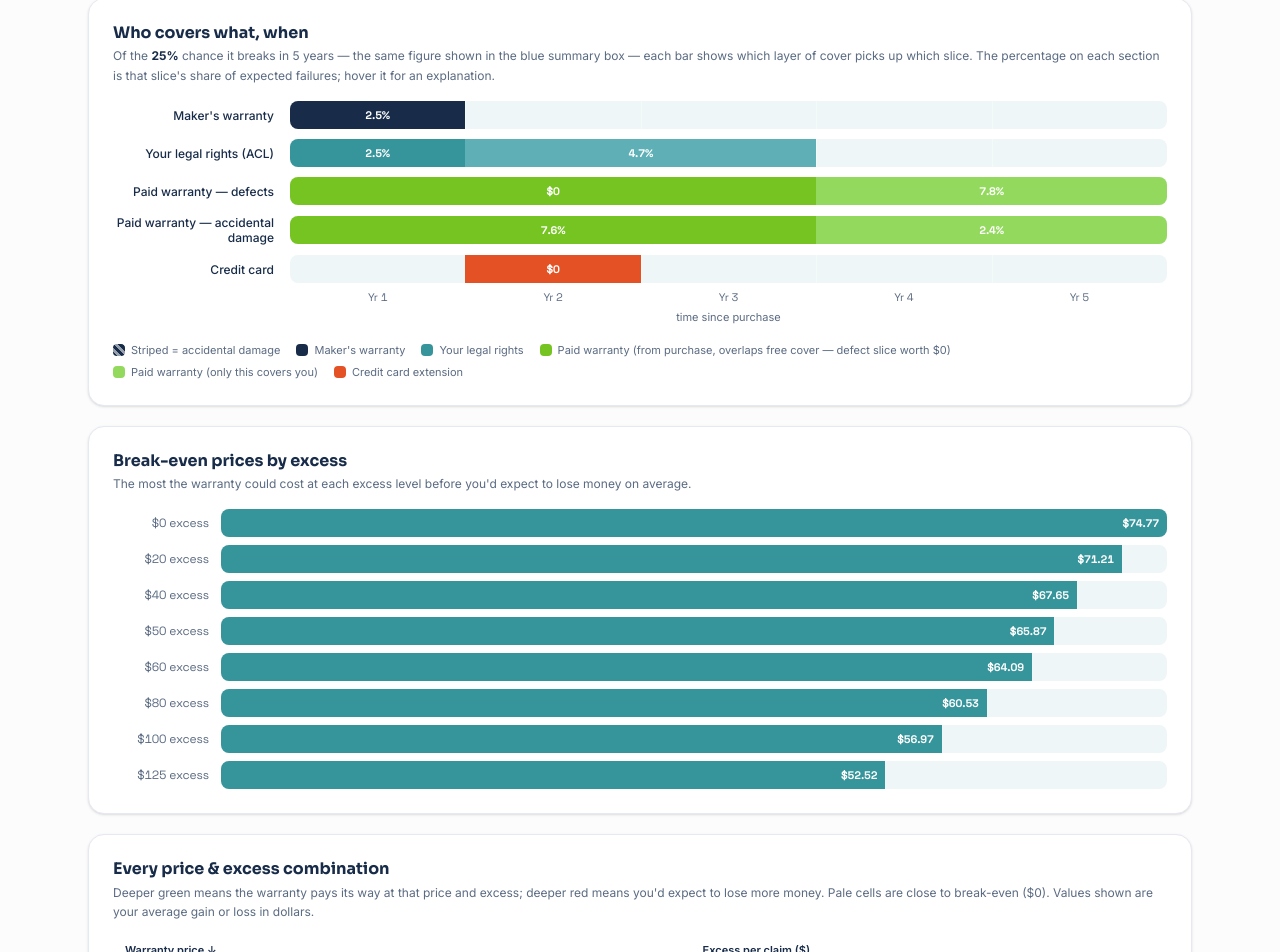
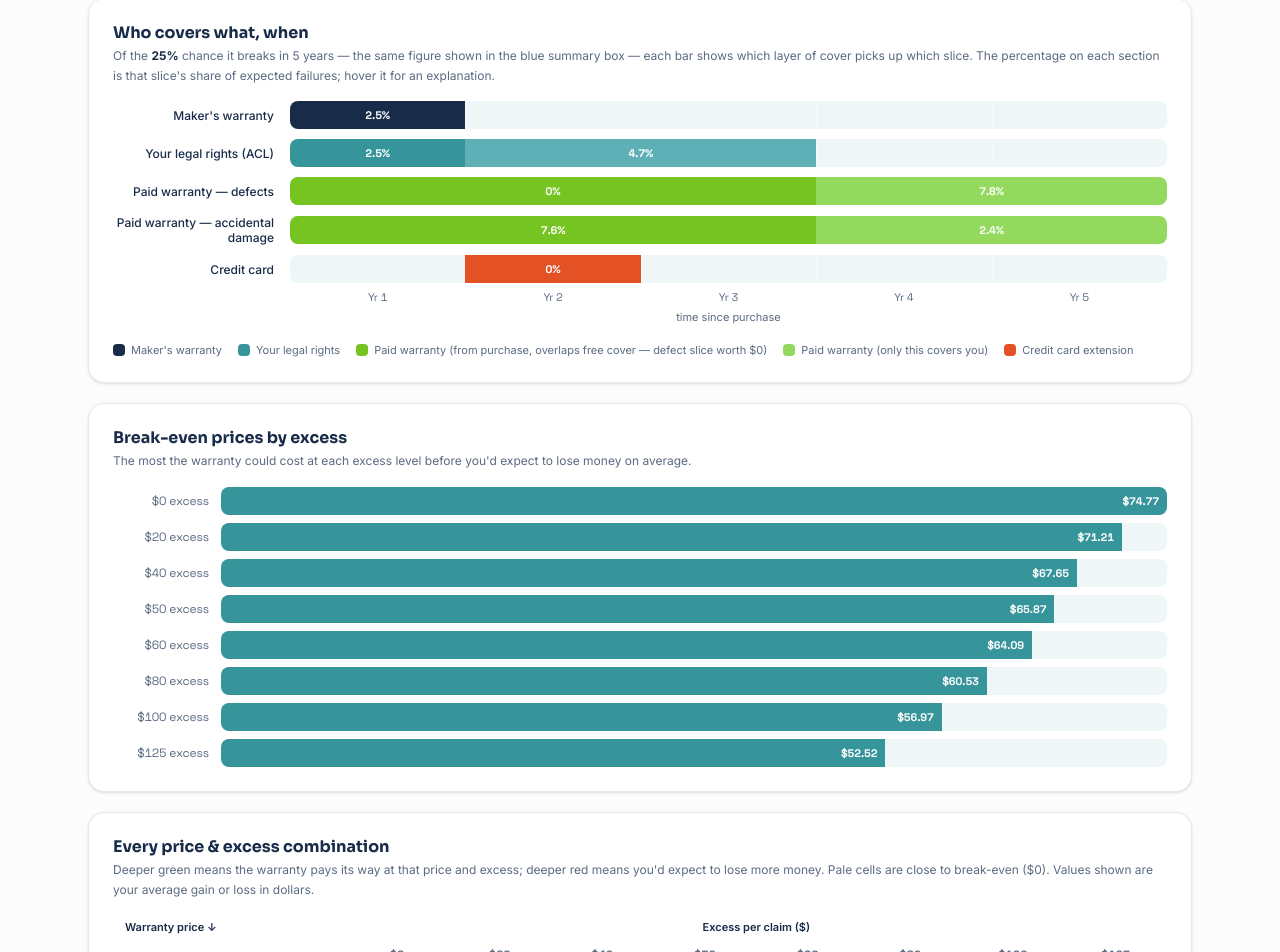
Before and after one commit to ivandenisovich/extended-warranty-calculator, a Next.js app: page / in a window 1280 px wide. Shown: the part 2033-2985 px from the top of the page. Built offline with nearby package versions, Linux system fonts and the light colour scheme.

Commit message:
Remove accidental damage legend and overlay

```diff
--- a/app/NumbersSection.tsx
+++ b/app/NumbersSection.tsx
@@ -24,16 +24,11 @@ interface Segment {
   leftPct: number;
   widthPct: number;
   riskPct: number;
-  accPct?: number;
   color: string;
   text?: 'dark' | 'light';
   tooltip: string;
   label?: string;
 }
-
-// Diagonal white stripes over the segment colour mark the accidental-damage
-// slice of a bar (defects/failures are the solid part).
-const ACC_STRIPES = 'repeating-linear-gradient(45deg, transparent 0 3px, rgba(255,255,255,0.55) 3px 6px)';
 
 // Green/red with opacity scaled to how good the combination is: full green at
 // the best net value, full red at the worst, transparent at $0 break-even.
@@ -104,12 +99,6 @@ function TrackBar({
               } ${s.leftPct <= 0.01 ? 'rounded-l-lg' : ''} ${s.leftPct + s.widthPct >= 99.9 ? 'rounded-r-lg' : ''}`}
               style={{ left: `${s.leftPct}%`, width: `${Math.max(s.widthPct, 1)}%`, backgroundColor: s.color }}
             >
-              {s.accPct && s.accPct > 0 && s.riskPct > 0 ? (
-                <div
-                  className="absolute top-0 bottom-0 right-0 rounded-r-lg pointer-events-none"
-                  style={{ width: `${(s.accPct / s.riskPct) * 100}%`, backgroundImage: ACC_STRIPES }}
-                />
-              ) : null}
               {s.widthPct > 9 ? (
                 <span className="group relative cursor-help">
                   {s.label ?? `${s.riskPct}%`}
@@ -179,9 +168,9 @@ export default function NumbersSection({
 
   const mfrTooltip = `${evaluation.mfrTrack.riskPercentage}% of the expected failures (all defects — the maker's warranty never covers accidents) happen while the maker's warranty covers you. This risk is covered free.`;
   const aclExtraTooltip = `A further ${+(evaluation.aclTrack.riskPercentage - evaluation.mfrTrack.riskPercentage).toFixed(1)}% of failures (all defects — your legal rights don't cover accidents) happen after the maker's warranty ends but while your legal rights still cover you. Also free.`;
-  const ewDefectOverlapTooltip =`${evaluation.ewTrack.overlapDefectRiskPercentage}% of failures are defects that happen while the paid warranty overlaps your free cover (maker's warranty or your legal rights). The paid warranty makes you use those remedies first, so this slice is worth $0.`;
+  const ewDefectOverlapTooltip =`${evaluation.ewTrack.overlapDefectRiskPercentage}% of failures are defects that happen while the paid warranty overlaps your free cover (maker's warranty or your legal rights). The paid warranty makes you use those remedies first, so this slice adds 0% of extra cover.`;
   const ewDefectPostTooltip = `${evaluation.ewTrack.postAclDefectRiskPercentage}% of failures are defects in the stretch where only the paid warranty covers you. This is the part that earns its keep.`;
-  const ewAccOverlapTooltip = `${evaluation.ewTrack.overlapAccidentalRiskPercentage}% of failures are accidental damage (drops, spills) while the paid warranty overlaps your free cover. You'd be protected even without it.`;
+  const ewAccOverlapTooltip = `${evaluation.ewTrack.overlapAccidentalRiskPercentage}% of failures are accidental damage (drops, spills) while the paid warranty overlaps your free cover. This is the only remedy that covers accidents, so this slice is exactly where the paid warranty earns its keep.`;
   const ewAccPostTooltip = `${evaluation.ewTrack.postAclAccidentalRiskPercentage}% of failures are accidental damage in the stretch where only the paid warranty covers you.`;
   const ccRedundant =
     ccExtensionMonths > 0 &&
@@ -311,7 +300,7 @@ export default function NumbersSection({
             label="Paid warranty — defects"
             gridlines={gridlines}
             segments={[
-              { leftPct: 0, widthPct: trackPcts.ewOverlap, riskPct: evaluation.ewTrack.overlapDefectRiskPercentage, color: LIME, text: 'light', tooltip: ewDefectOverlapTooltip, label: '$0' },
+              { leftPct: 0, widthPct: trackPcts.ewOverlap, riskPct: evaluation.ewTrack.overlapDefectRiskPercentage, color: LIME, text: 'light', tooltip: ewDefectOverlapTooltip, label: '0%' },
               { leftPct: trackPcts.ewOverlap, widthPct: trackPcts.ewPostAcl, riskPct: evaluation.ewTrack.postAclDefectRiskPercentage, color: '#93d95e', text: 'light', tooltip: ewDefectPostTooltip },
             ]}
           />
@@ -328,13 +317,13 @@ export default function NumbersSection({
           <TrackBar
             label="Credit card"
             gridlines={gridlines}
-            segments={[{ leftPct: trackPcts.mfr, widthPct: trackPcts.cc, riskPct: evaluation.ccTrack.riskPercentage, color: ORANGE, text: 'light', tooltip: ccTooltip, label: ccRedundant ? '$0' : undefined }]}
+            segments={[{ leftPct: trackPcts.mfr, widthPct: trackPcts.cc, riskPct: evaluation.ccTrack.riskPercentage, color: ORANGE, text: 'light', tooltip: ccTooltip, label: ccRedundant ? '0%' : undefined }]}
           />
           {evaluation.uncovered.riskPercentage > 0 && (
             <TrackBar
               label="Not covered"
               gridlines={gridlines}
-              segments={[{ leftPct: uncoveredStartPct, widthPct: trackPcts.uncovered, riskPct: evaluation.uncovered.riskPercentage, accPct: evaluation.uncovered.accidentalRiskPercentage, color: '#b7bdc9', text: 'dark', tooltip: uncoveredTooltip }]}
+              segments={[{ leftPct: uncoveredStartPct, widthPct: trackPcts.uncovered, riskPct: evaluation.uncovered.riskPercentage, color: '#b7bdc9', text: 'dark', tooltip: uncoveredTooltip }]}
             />
           )}
         </div>
@@ -360,7 +349,6 @@ export default function NumbersSection({
           </div>
         </div>
         <div className="mt-4 flex flex-wrap gap-x-4 gap-y-1.5 text-[11px] text-tc-muted">
-          <span className="flex items-center gap-1.5"><span className="w-3 h-3 rounded-sm" style={{ backgroundImage: ACC_STRIPES, backgroundColor: NAVY }} /> Striped = accidental damage</span>
           <span className="flex items-center gap-1.5"><span className="w-3 h-3 rounded-sm" style={{ background: NAVY }} /> Maker's warranty</span>
           <span className="flex items-center gap-1.5"><span className="w-3 h-3 rounded-sm" style={{ background: TEAL }} /> Your legal rights</span>
           <span className="flex items-center gap-1.5"><span className="w-3 h-3 rounded-sm" style={{ background: LIME }} /> Paid warranty (from purchase, overlaps free cover — defect slice worth $0)</span>
```
